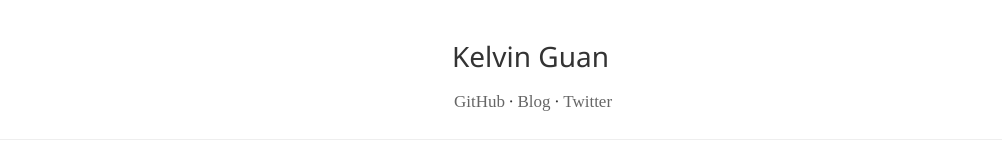
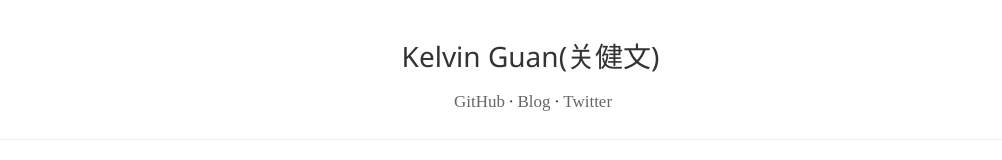
Before and after one commit to kelvv/i-site, a website: page public/index.html in a window 1280 px wide. Shown: the top 160 px of the page, without its empty margins (123-1125 px from the left). Drawn offline with Linux system fonts and the light colour scheme; grey boxes are pictures that could not be loaded.

Commit message:
add name

```diff
--- a/public/index.html
+++ b/public/index.html
@@ -114,7 +114,7 @@
 <body>
 <header class="am-g my-head">
   <div class="am-u-sm-12 am-article">
-    <h1 class="am-article-title">Kelvin Guan</h1>
+    <h1 class="am-article-title">Kelvin Guan(关健文)</h1>
     <ul class="social-links">
         <li><a href="https://github.com/kelvv">GitHub</a></li>
         <li><a href="http://www.jianshu.com/users/0a730b7c99b7/latest_articles">Blog</a></li>
```
